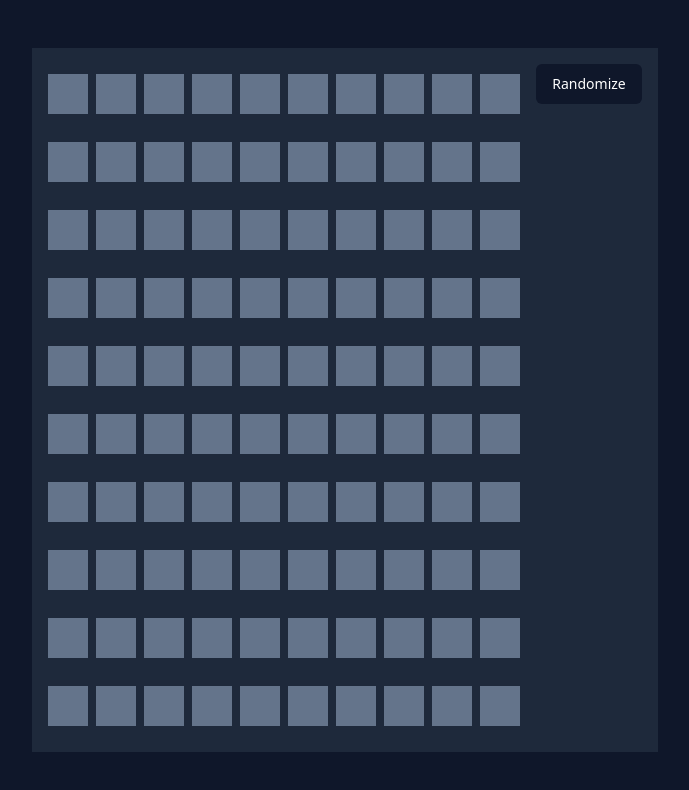
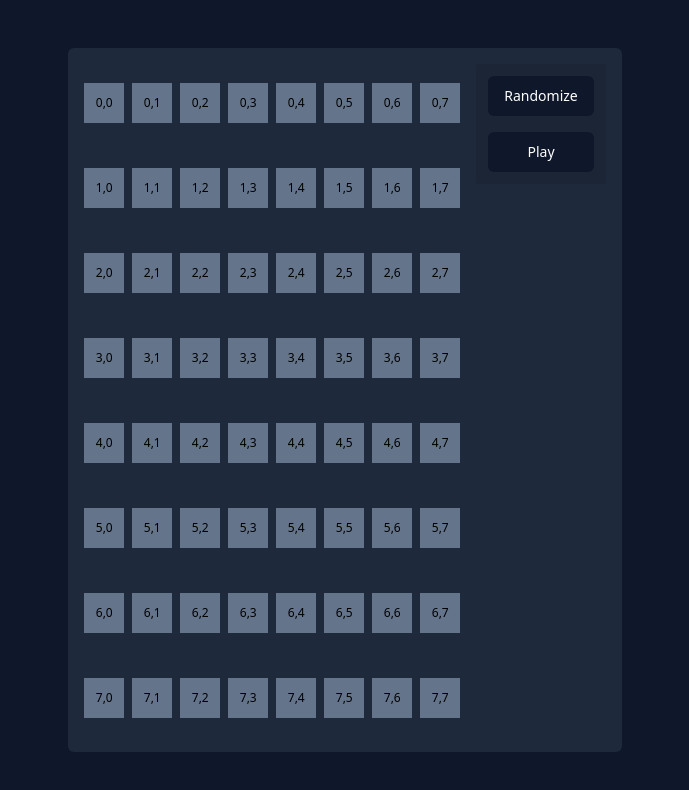
Before and after one commit to wellserrano/conwaysgol, a Next.js app: page / in a window 1280 px wide. Shown: the top 790 px of the page, without its empty margins (295-984 px from the left). Built offline with nearby package versions, Linux system fonts and the light colour scheme.

Commit message:
feat: gol rules applied to play button

```diff
--- a/src/app/components/Board.tsx
+++ b/src/app/components/Board.tsx
@@ -6,11 +6,12 @@ import { cn } from '../../lib/utils/cn'
 import { Grid } from '@/models/Grid'
 import RandomizeButton from './RandomizeButton'
 import clsx from 'clsx'
+import PlayButton from './PlayButton'
 
 
 
 const boardVariants = cva(
- `w-full flex flex-row`,
+ `flex flex-row w-full gap-4`,
  {
   variants: {
     variant: {
@@ -31,7 +32,7 @@ const Board = forwardRef<HTMLDivElement, BoardProps>(
 ({className, ...props}, ref) => {
   const [gridArray, setGridArray] = useState<boolean[][] | null>(null)
 
-  const grid = new Grid(10,10)
+  const grid = new Grid(8,8)
 
   const { columns, matrix } = grid.getGridSpecs()
 
@@ -52,6 +53,58 @@ const Board = forwardRef<HTMLDivElement, BoardProps>(
 
   }
 
+  const nextStep = () => {
+    gridArray?.forEach((row, i) => {
+      row.forEach((currentCellStatus, j) => {
+        const colsNumber = row.length
+
+        const neighbours = [
+          i > 0 ? gridArray[i-1][j-1] ?? null : null,   //top-left
+          i > 0 ? gridArray[i-1][j] ?? null : null,     //above
+          i > 0 ? gridArray[i-1][j+1] ?? null : null,   //top-right
+
+          gridArray[i][j-1] ?? null,  //left
+          // currentCellStatus,          //center
+          gridArray[i][j+1] ?? null,  //right
+
+          i < colsNumber-1 ? gridArray[i+1][j-1] ?? null : null,   //bottom-left
+          i < colsNumber-1 ? gridArray[i+1][j] ?? null : null,     //below
+          i < colsNumber-1 ? gridArray[i+1][j+1] ?? null : null,   //bottom-right
+        ]
+
+        const numberOfLiveNeighbours = neighbours.filter(isAlive => isAlive === true).length
+
+        const isCellAlive = currentCellStatus
+
+        const gridArrayClone = [...gridArray!]
+
+        setGridArray(gridArrayClone)
+
+        // Any live cell with two or three live neighbours survives.
+        if (isCellAlive && (numberOfLiveNeighbours === 2 || numberOfLiveNeighbours === 3))
+        gridArrayClone![i][j] = true
+
+        // Any dead cell with three live neighbours becomes a live cell.
+        else if (!isCellAlive && numberOfLiveNeighbours === 3)
+        gridArrayClone![i][j] = true
+
+        // All other live cells die in the next generation. Similarly, all other dead cells stay dead.
+        else {
+          gridArrayClone![i][j] = false
+        }
+
+
+        //  // debug
+        // console.log({
+        //   currentCellStatus,
+        //   coord: {i, j},
+        //   neighbours,
+        //   numberOfLiveNeighbours
+        // })
+      })
+    })
+  }
+
   useEffect(() => {
     setGridArray(matrix)
   // eslint-disable-next-line react-hooks/exhaustive-deps
@@ -70,28 +123,33 @@ const Board = forwardRef<HTMLDivElement, BoardProps>(
         {
           gridArray &&
           gridArray.map( (row, i) => {
-            return row.map( (col, j) => {
+            return row.map( (isAlive, j) => {
               const coordinates = {i, j}
               return (
                 <div
                   key={'Cell'+String(i)+String(j)}
-
                   className={clsx(
-                    ["w-10 h-10 hover:cursor-pointer hover:opacity-80 transition-all", {
-                      "bg-red-700" : gridArray![i][j],
-                      "bg-slate-500" : !gridArray![i][j]
+                    ["flex justify-center items-center w-10 h-10 max-w-10 max-h-10 hover:cursor-pointer hover:opacity-80 transition-all", {
+                      "bg-red-700" : isAlive,
+                      "bg-slate-500" : !isAlive
                     }]
                   )}
-
                   onClick={() => handleCellClick(coordinates) }
-                />
-
+                >
+                  {/* debug p */}
+                  <p className='text-xs'>{`${i},${j}`}</p>
+                </div>
               )
             })
           })
         }
       </div>
-      <RandomizeButton className='ml-4' onClick={ shuffleGrid } title='Randomize' />
+
+      <div className='flex flex-col h-fit p-3 gap-4 bg-black/10 rounded-sm'>
+        <RandomizeButton onClick={ shuffleGrid } />
+        <PlayButton onClick={ nextStep } />
+      </div>
+
     </div>
   )
 })
--- a/src/app/components/Button.tsx
+++ b/src/app/components/Button.tsx
@@ -9,7 +9,7 @@ const buttonVariants = cva(
     variants: {
       variant: {
         default:
-          'bg-slate-900 text-white hover:bg-slate-800 dark:bg-slate-200 dark:text-slate-900 dark:hover:bg-slate-100',
+          'bg-slate-900 text-white hover:bg-slate-800 dark:bg-slate-300 dark:text-slate-900 dark:hover:bg-slate-200',
       },
       size: {
         default: 'h-10 py-2 px-4',
--- /dev/null
+++ b/src/app/components/PlayButton.tsx
@@ -0,0 +1,15 @@
+'use client'
+
+import { FC } from 'react'
+import { Button } from '@/components/Button'
+
+interface PlayButtonProps extends React.ButtonHTMLAttributes<HTMLButtonElement> {}
+
+const PlayButton: FC<PlayButtonProps> = ({...props}) => {
+
+  return (
+    <Button title='Play' {...props} />
+  )
+}
+
+export default PlayButton
--- a/src/app/page.tsx
+++ b/src/app/page.tsx
@@ -4,7 +4,7 @@ export default function Home() {
 
   return (
     <main className="flex justify-center w-full h-screen bg-slate-900 p-12">
-      <div className='flex w-fit justify-center p-4 bg-slate-800 border-sm'>
+      <div className='flex w-fit justify-center p-4 bg-slate-800 rounded-md'>
 
         <Board />
 
```
Also changed, not shown: src/app/components/RandomizeButton.tsx (+3 -6 lines).
